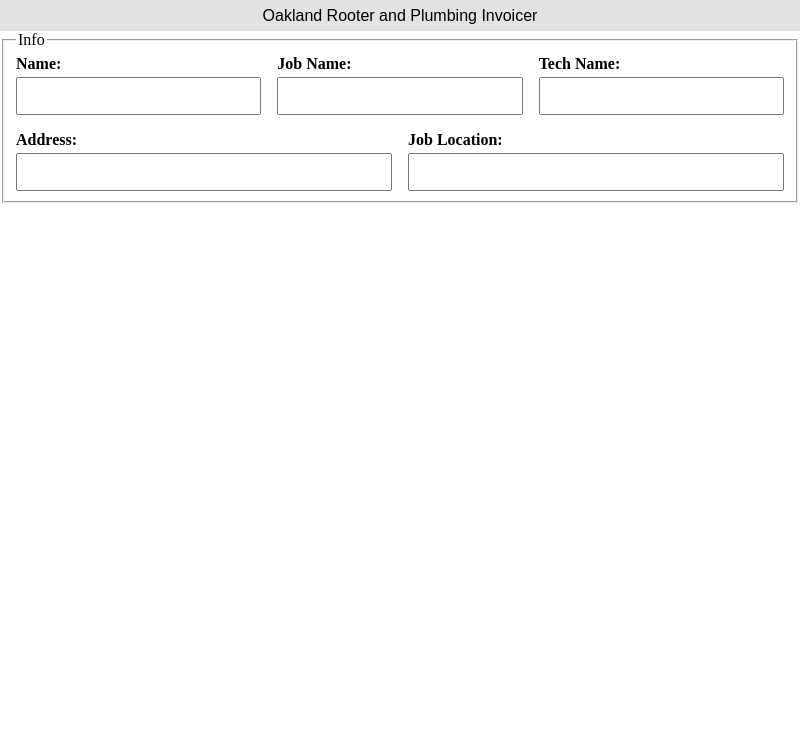
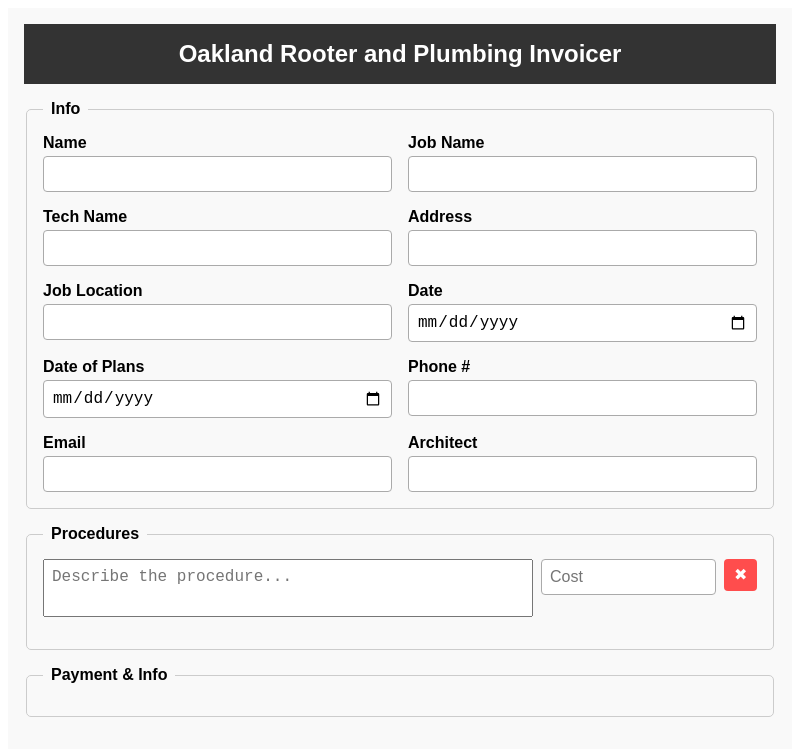
Before and after one commit to JustNekoChris/Plumber-Auto-Invoice, an Electron app: page index.html in a window 800 px wide. Drawn offline with Linux system fonts and the light colour scheme.

Commit message:
added the procedures area

```diff
--- a/index.html
+++ b/index.html
@@ -8,37 +8,74 @@
       content="default-src 'self'; script-src 'self'"
     />
     <link href="./styles.css" rel="stylesheet">
-    <title>Hello from Electron renderer!</title>
+    <title>Oakland Rooter and Plumbing Invoicer</title>
+    <!-- <div class="titlebar"></div> -->
   </head>
   <body>
-    <div class="titlebar" >Oakland Rooter and Plumbing Invoicer</div>
+    <header>
+    </header>
 
+    <div class="body">
+      <div class="title">
+        Oakland Rooter and Plumbing Invoicer
+      </div>
       <fieldset>
         <legend>Info</legend>
         <div class="form-container">
           <div class="form-group">
-          <label for="name"> Name: </label>
+            <label for="name"> Name </label>
             <input type="text" id="name" name="name">
           </div>
           <div class="form-group">
-          <label for="jobName"> Job Name: </label>
+            <label for="jobName"> Job Name </label>
             <input type="text" id="jobName">
           </div>
           <div class="form-group">
-          <label for="techName"> Tech Name: </label>
+            <label for="techName"> Tech Name </label>
             <input type="text" id="techName">
           </div>
           <div class="form-group">
-          <label for="address"> Address: </label>
+            <label for="address"> Address </label>
             <input type="text" id="address">
           </div>
           <div class="form-group">
-          <label for="jobLocation"> Job Location: </label>
+            <label for="jobLocation"> Job Location </label>
             <input type="text" id="jobLocation">
           </div>
+          <div class="form-group">
+            <label for="date"> Date </label>
+            <input type="date" id="date">
+          </div>
+          <div class="form-group">
+            <label for="datePlans"> Date of Plans </label>
+            <input type="date" id="datePlans">
+          </div>
+          <div class="form-group">
+            <label for="phone"> Phone # </label>
+            <input type="text" id="phone">
+          </div>
+          <div class="form-group">
+            <label for="email"> Email </label>
+            <input type="email" id="email">
+          </div>
+          <div class="form-group">
+            <label for="architect"> Architect </label>
+            <input type="text" id="architect">
+          </div>
+        </div>
+      </fieldset>
+      <fieldset>
+        <legend>Procedures</legend>
+        <div id="procedures-container"></div>
+      </fieldset>
+      <fieldset>
+        <legend>Payment & Info</legend>
+        <div>
 
         </div>
       </fieldset>
+    </div>
 
+  <script src="./index.js"></script>
   </body>
 </html>
--- /dev/null
+++ b/index.js
@@ -0,0 +1,52 @@
+const container = document.getElementById('procedures-container');
+
+function createProcedureRow() {
+    const row = document.createElement('div');
+    row.className = 'procedure-row';
+
+    const textarea = document.createElement('textarea');
+    textarea.rows = 1;
+    textarea.placeholder = 'Describe the procedure...';
+    textarea.addEventListener('input', autoGrow);
+    textarea.addEventListener('input', maybeAddNewRow);
+
+    const cost = document.createElement('input');
+    cost.type = 'number';
+    cost.placeholder = 'Cost';
+    cost.className = 'cost-input';
+
+    const deleteBtn = document.createElement('button');
+    deleteBtn.textContent = '✖';
+    deleteBtn.className = 'delete-btn';
+    deleteBtn.addEventListener('click', () => {
+        if (container.children.length > 1) {
+            container.removeChild(row);
+        }
+    });
+
+    row.appendChild(textarea);
+    row.appendChild(cost);
+    row.appendChild(deleteBtn);
+    container.appendChild(row);
+}
+
+function autoGrow(event) {
+    const el = event.target;
+    el.style.height = "auto";
+    el.style.height = (el.scrollHeight) + "px";
+}
+
+function maybeAddNewRow() {
+    const rows = container.querySelectorAll('.procedure-row textarea');
+    const last = rows[rows.length - 1];
+    if (last && last.value.trim() !== '') {
+        // Add new row only if the last one has text
+        const allEmpty = Array.from(rows).every(t => t.value.trim() === '');
+        if (!allEmpty && container.children.length === rows.length) {
+        createProcedureRow();
+        }
+    }
+}
+
+// Initialize with one row
+createProcedureRow();
--- a/main.js
+++ b/main.js
@@ -18,7 +18,7 @@
         webPreferences: {
             preload: path.join(__dirname, 'preload.js')
         },
-        titleBarStyle: 'hidden',
+        // titleBarStyle: 'hidden',
         ...(process.platform !== 'darwin' ? { titleBarOverlay: true } : {})
     })
 
--- a/styles.css
+++ b/styles.css
@@ -1,10 +1,11 @@
-body {
-    margin: 0;
+.body {
+  font-family: sans-serif;
+  padding: 1rem;
+  background-color: #f9f9f9;
 }
 
 .titlebar {
   height: 31px;
-  /* background: blue; */
   color: black;
   background-color: rgb(226, 226, 226);
   display: flex;
@@ -12,6 +13,28 @@
   align-items: center;
   font-family: Arial;
   app-region: drag;
+}
+
+.title {
+  font-size: 1.5rem;
+  font-weight: bold;
+  margin-bottom: 1rem;
+  background: #333;
+  color: #fff;
+  padding: 1rem;
+  text-align: center;
+}
+
+fieldset {
+  border: 1px solid #ccc;
+  padding: 1rem;
+  margin-bottom: 1rem;
+  border-radius: 5px;
+}
+
+legend {
+  font-weight: bold;
+  padding: 0 0.5rem;
 }
 
 .form-container {
@@ -23,8 +46,8 @@
 .form-group {
   display: flex;
   flex-direction: column;
+  flex: 1 1 250px;
   min-width: 200px;
-  flex: 1;
 }
 
 label {
@@ -35,4 +58,43 @@
 input {
   padding: 0.5rem;
   font-size: 1rem;
+  border: 1px solid #aaa;
+  border-radius: 4px;
 }
+
+.procedure-row {
+  display: flex;
+  gap: 0.5rem;
+  margin-bottom: 1rem;
+  align-items: flex-start;
+}
+
+.procedure-row textarea {
+  flex: 3;
+  resize: none;
+  padding: 0.5rem;
+  font-size: 1rem;
+  min-height: 40px;
+}
+
+.cost-input {
+  flex: 1;
+  padding: 0.5rem;
+  font-size: 1rem;
+  min-width: 80px;
+}
+
+.delete-btn {
+  background-color: #ff4d4d;
+  border: none;
+  color: white;
+  font-size: 1rem;
+  padding: 0.4rem 0.6rem;
+  cursor: pointer;
+  border-radius: 4px;
+  height: 100%;
+}
+
+.delete-btn:hover {
+  background-color: #d11a2a;
+}
```
Lines whose indentation alone changed are shown as unchanged.
